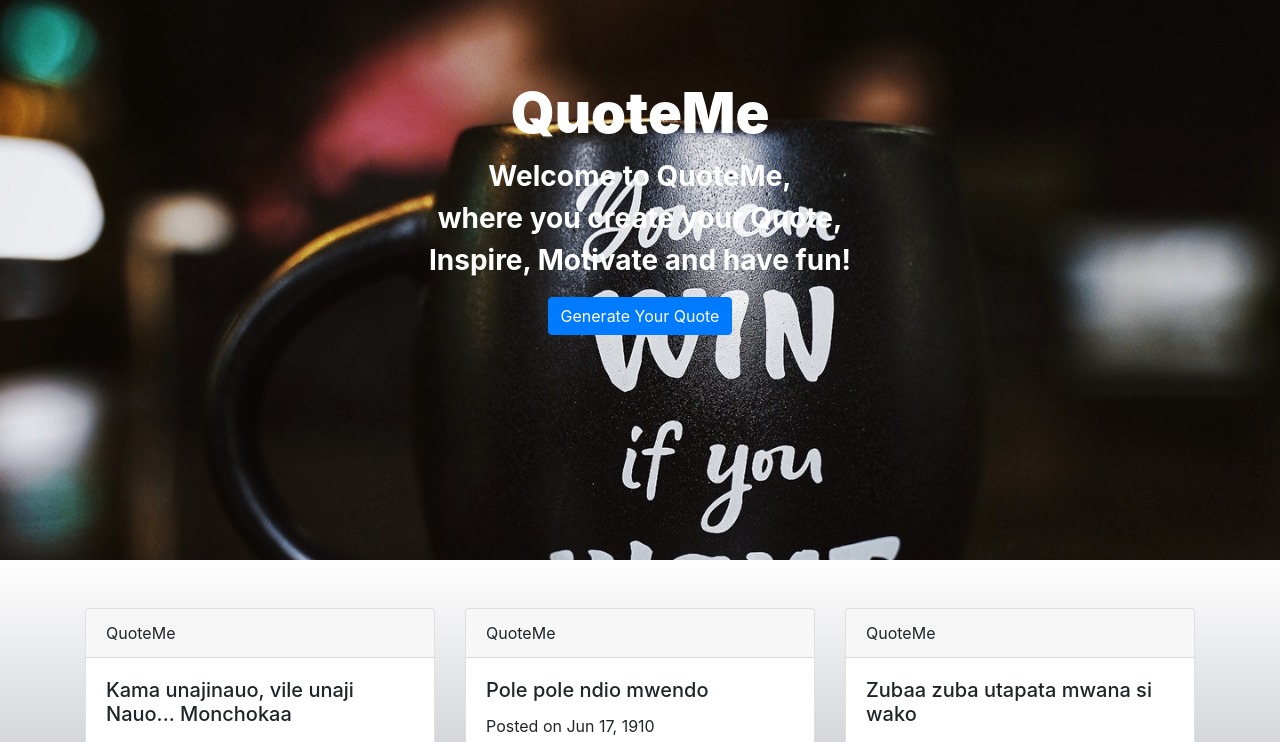
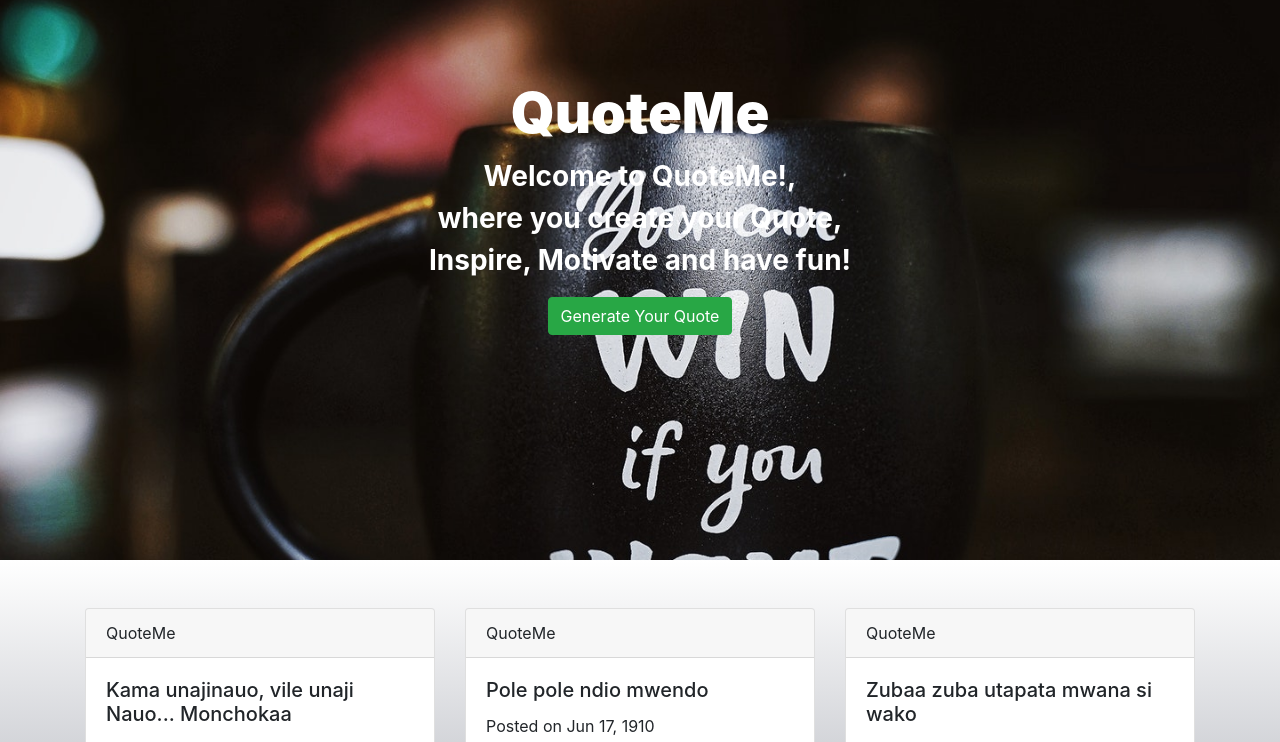
Before and after one commit to Grievi/Quotes-app, an Angular app in the folder quotes/: page / in a window 1280 px wide. Shown: the top 742 px of the page. Built offline with nearby package versions, Linux system fonts and the light colour scheme.

Commit message:
change color of genrate button to green

```diff
--- a/quotes/src/app/quote/quote.component.html
+++ b/quotes/src/app/quote/quote.component.html
@@ -1,9 +1,9 @@
 <div class="container-fluid header">
   <div style="color:white" class="text-center welcome">
     <h1>QuoteMe</h1>
-    <p>Welcome to QuoteMe, <br> where you create your Quote,<br> Inspire, Motivate and have fun!</p>
+    <p>Welcome to QuoteMe!, <br> where you create your Quote,<br> Inspire, Motivate and have fun!</p>
     <!-- Button trigger modal -->
-    <button type="button" class="btn btn-primary" data-bs-toggle="modal" data-bs-target="#exampleModal">
+    <button type="button" class="btn btn-success" data-bs-toggle="modal" data-bs-target="#exampleModal">
       Generate Your Quote
     </button>
   </div>
@@ -41,7 +41,7 @@
 
     </div>
   </div>
-  <div style="height: 5vh;" class="footer">
+  <div  class="footer">
     <div class="row text-center">
         <div class="col-md-4 col-sm-12 col-lg-3">
             <a href="#">FAQs</a>
```
